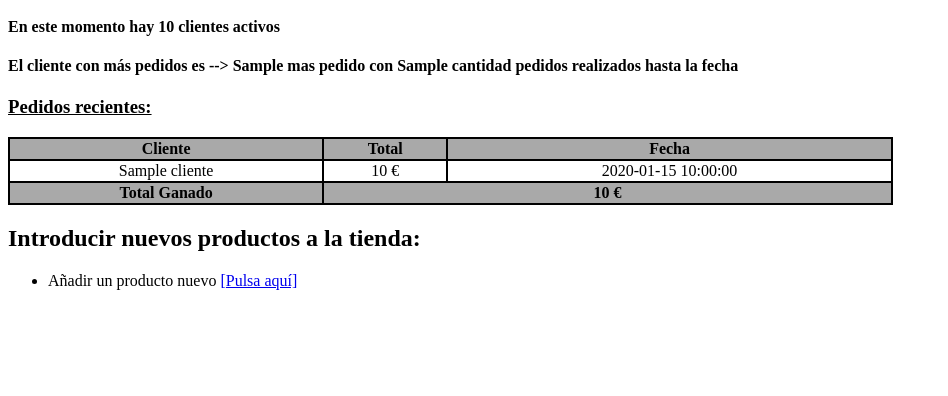
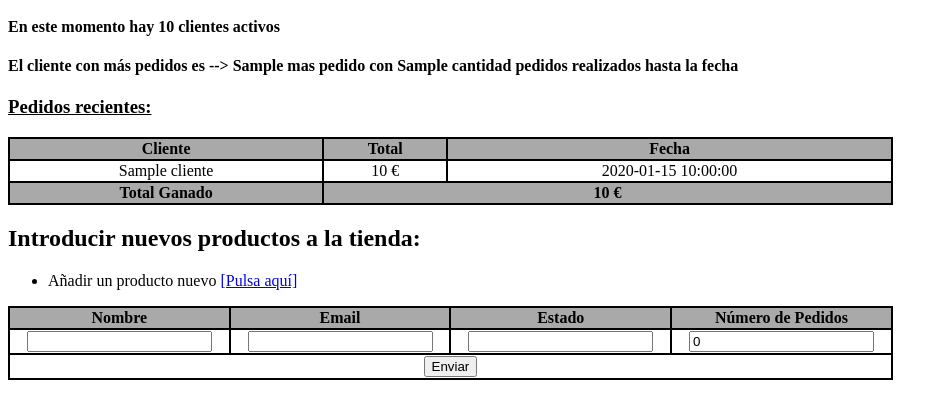
Before and after one commit to cfuemol/Tienda_Gestion, a Flask app: template templates/dashboard.html in a window 1280 px wide. Shown: the part 443-839 px from the top of the page, without its empty margins (0-948 px from the left). Before the commit the page ends 733 px from the top, so only its background shows below. Run offline with Flask 3, Linux system fonts and the light colour scheme; the template is opened without the code that fills it: most values are stand-ins (such as "Sample title", 1, 10 or a date in 2020).

Commit message:
Implementando formulario clientes

```diff
--- a/app.py
+++ b/app.py
@@ -7,8 +7,9 @@ cliente = MongoClient('mongodb+srv://cfuemol584:SPgHlmWg5fG2eOgR@flaskmongodb.ha
 app.db = cliente.Tienda_Gestion
 
 productos = [producto for producto in app.db.productos.find({})]
+clientes = [cliente for clientes in app.db.clientes.find({})]
 
-#print(productos)
+        #### END-POINTS ####
 
 @app.route('/dashboard', methods=['GET', 'POST'])
 def dashboard():
@@ -17,13 +18,6 @@ def dashboard():
         'tienda' : 'TecnoMarket',
         'fecha' : date.today()
     }
-
-    clientes = [
-        {'nombre' : 'Ana', 'email' : 'ana@mail.com', 'activo' : True, 'pedidos' : 12},
-        {'nombre' : 'Luis', 'email' : 'luis@mail.com', 'activo' : False, 'pedidos' : 3},
-        {'nombre' : 'Carmen', 'email' : 'carmen@mail.com', 'activo' : True, 'pedidos' : 7},
-        {'nombre' : 'Pedro', 'email' : 'pedro@mail.com', 'activo' : True, 'pedidos' : 10}
-    ]
 
     pedidos_clientes = [
         # Pedidos de Ana
@@ -111,6 +105,20 @@ def dashboard():
         productos.append(add_product)
         app.db.productos.insert_one(add_product)
 
+    # Añadir clientes mediante formulario
+
+    if request.method == 'POST':
+        add_client = {}
+
+        client = dict(request.form)
+        add_client['nombre'] = client['nombre_cliente'].title()
+        add_client['email'] = client['email_cliente'].lower()
+        add_client['estado'] = False
+        add_client['pedidos'] = 0
+
+        clientes.append(add_client)
+        app.db.clientes.insert_one(add_client)
+
     return render_template('dashboard.html', **admin,
                            productos=productos, clientes=clientes, pedidos_clientes=pedidos_clientes,
                            ingresos=ingresos, total_productos=total_productos,
@@ -118,3 +126,35 @@ def dashboard():
 
 if __name__ == '__main__':
     app.run()
+
+
+"""
+    --- UTILIZAR MÚLTIPLES FORMULARIOS ---
+@app.route('/gestion', methods=['GET', 'POST'])
+def gestion():
+    if request.method == 'POST':
+        form_type = request.form.get('form_type')
+        if form_type == 'producto':
+            # Procesar el formulario de producto
+            add_product = {
+                'nombre': request.form['nombre'].title(),
+                'precio': float(request.form['precio']),
+                'categoria': request.form['categoria'].title(),
+                'stock': int(request.form['stock'])
+            }
+            productos.append(add_product)
+            app.db.productos.insert_one(add_product)
+            flash('Producto añadido correctamente.')
+        elif form_type == 'cliente':
+            # Procesar el formulario de cliente
+            add_client = {
+                'nombre': request.form['nombre_cliente'].title(),
+                'email': request.form['email_cliente'].lower(),
+                'estado': False,
+                'pedidos': 0
+            }
+            clientes.append(add_client)
+            app.db.clientes.insert_one(add_client)
+            flash('Cliente añadido correctamente.')
+    return render_template('gestion.html')
+"""
--- /dev/null
+++ b/static/css/style.css
@@ -0,0 +1,71 @@
+        table,td,tr,th{
+            border: 2px solid black;
+            border-collapse: collapse;
+        }
+
+        th{
+            background-color: darkgray;
+        }
+
+        table{
+            width: 70%;
+            text-align: center;
+        }
+
+        .stock{
+            font-weight: bold;
+            color: red;
+        }
+
+        .resalto{
+            font-weight: bold;
+            background-color: darkgrey;
+        }
+
+        /* Estilos básicos del modal */
+    .modalDialog {
+        position: fixed;
+        font-family: Arial, sans-serif;
+        top: 0;
+        right: 0;
+        bottom: 0;
+        left: 0;
+        background: rgba(0,0,0,0.8);
+        z-index: 99999;
+        opacity: 0;
+        pointer-events: none;
+        transition: opacity 0.3s ease;
+    }
+
+    .modalDialog:target {
+        opacity: 1;
+        pointer-events: auto;
+    }
+
+    .modalDialog > div {
+        width: 60%;
+        margin: 10% auto;
+        padding: 20px;
+        background: #fff;
+        border-radius: 10px;
+        position: relative;
+    }
+
+    /* Botón para cerrar */
+    .close {
+        background: #f44336;
+        color: white;
+        line-height: 25px;
+        position: absolute;
+        right: 10px;
+        text-align: center;
+        top: 10px;
+        width: 25px;
+        text-decoration: none;
+        font-weight: bold;
+        border-radius: 50%;
+    }
+
+    .close:hover {
+        background: #d32f2f;
+    }
--- a/templates/dashboard.html
+++ b/templates/dashboard.html
@@ -3,80 +3,8 @@
 <head>
     <meta charset="UTF-8">
     <title>Práctica Final</title>
-    <style>
-        table,td,tr,th{
-            border: 2px solid black;
-            border-collapse: collapse;
-        }
+    <link rel="stylesheet" href="{{ url_for('static', filename='css/style.css') }}">
 
-        th{
-            background-color: darkgray;
-        }
-
-        table{
-            width: 70%;
-            text-align: center;
-        }
-
-        .stock{
-            font-weight: bold;
-            color: red;
-        }
-
-        .resalto{
-            font-weight: bold;
-            background-color: darkgrey;
-        }
-
-        /* Estilos básicos del modal */
-    .modalDialog {
-        position: fixed;
-        font-family: Arial, sans-serif;
-        top: 0;
-        right: 0;
-        bottom: 0;
-        left: 0;
-        background: rgba(0,0,0,0.8);
-        z-index: 99999;
-        opacity: 0;
-        pointer-events: none;
-        transition: opacity 0.3s ease;
-    }
-
-    .modalDialog:target {
-        opacity: 1;
-        pointer-events: auto;
-    }
-
-    .modalDialog > div {
-        width: 60%;
-        margin: 10% auto;
-        padding: 20px;
-        background: #fff;
-        border-radius: 10px;
-        position: relative;
-    }
-
-    /* Botón para cerrar */
-    .close {
-        background: #f44336;
-        color: white;
-        line-height: 25px;
-        position: absolute;
-        right: 10px;
-        text-align: center;
-        top: 10px;
-        width: 25px;
-        text-decoration: none;
-        font-weight: bold;
-        border-radius: 50%;
-    }
-
-    .close:hover {
-        background: #d32f2f;
-    }
-
-    </style>
 </head>
 <body>
     <h1>DASHBOARD de {{ tienda }}</h1>
@@ -195,6 +123,47 @@
             </li>
         </ul>
 
+        <form class="add_productos" method="POST">
+                    <table>
+                        <tr>
+                            <th>Nombre</th>
+                            <th>Email</th>
+                            <th>Estado</th>
+                            <th>Número de Pedidos</th>
+                        </tr>
+
+                        <tr>
+                            <td>
+                                <label for="nombre_cliente" class="form_label"></label>
+                                <input type="text" name="nombre_cliente" id="nombre_cliente">
+                            </td>
+
+                            <td>
+                                <label for="email_cliente" class="form_label"></label>
+                                <input type="email" name="email_cliente" id="email_cliente">
+                            </td>
+
+                            <td>
+                                <label for="estado_cliente" class="form_label"></label>
+                                <input type="text" name="estado_cliente" id="estado_cliente">
+                            </td>
+
+                            <td>
+                                <label for="pedidos_cliente" class="form_label"></label>
+                                <input type="number" name="pedidos_cliente" id="pedidos_cliente" value="0">
+                            </td>
+                        </tr>
+
+                        <tr>
+                            <td colspan="4">
+                                <button type="submit" class="form_submit">Enviar</button>
+                            </td>
+
+                        </tr>
+
+                    </table>
+                </form>
+
         <!-- Modal para introducir productos -->
 
         <div id="modal_addproduct" class="modalDialog">
```
